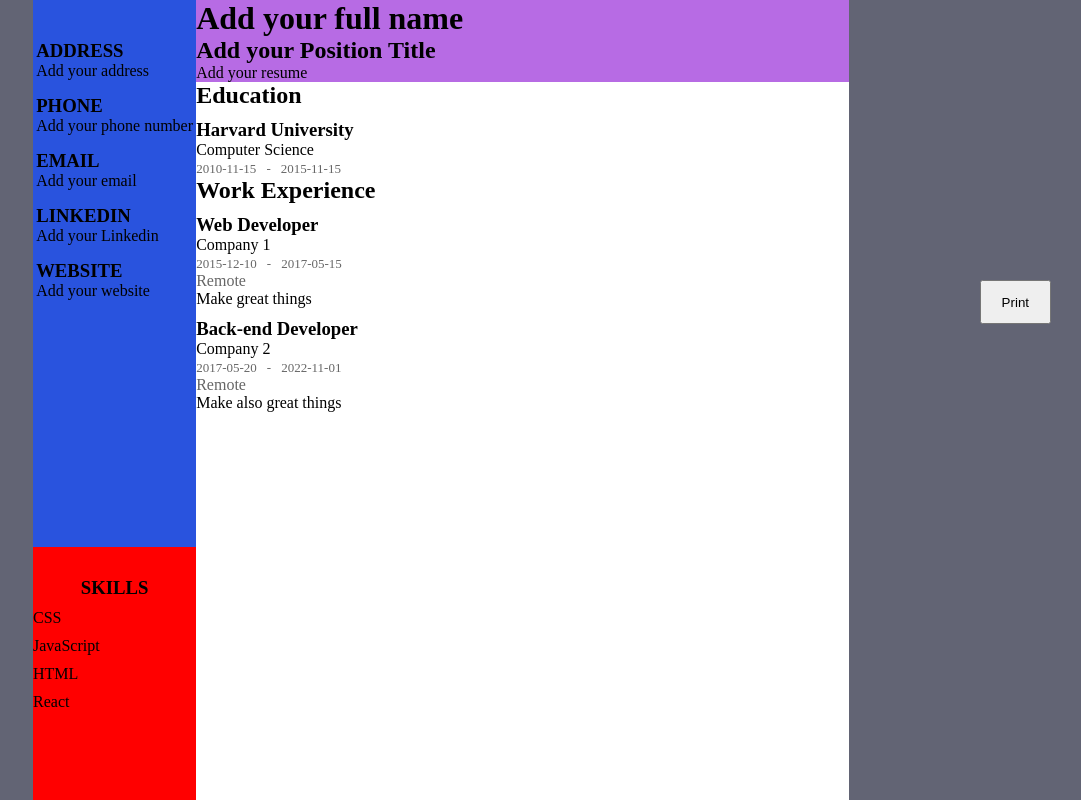
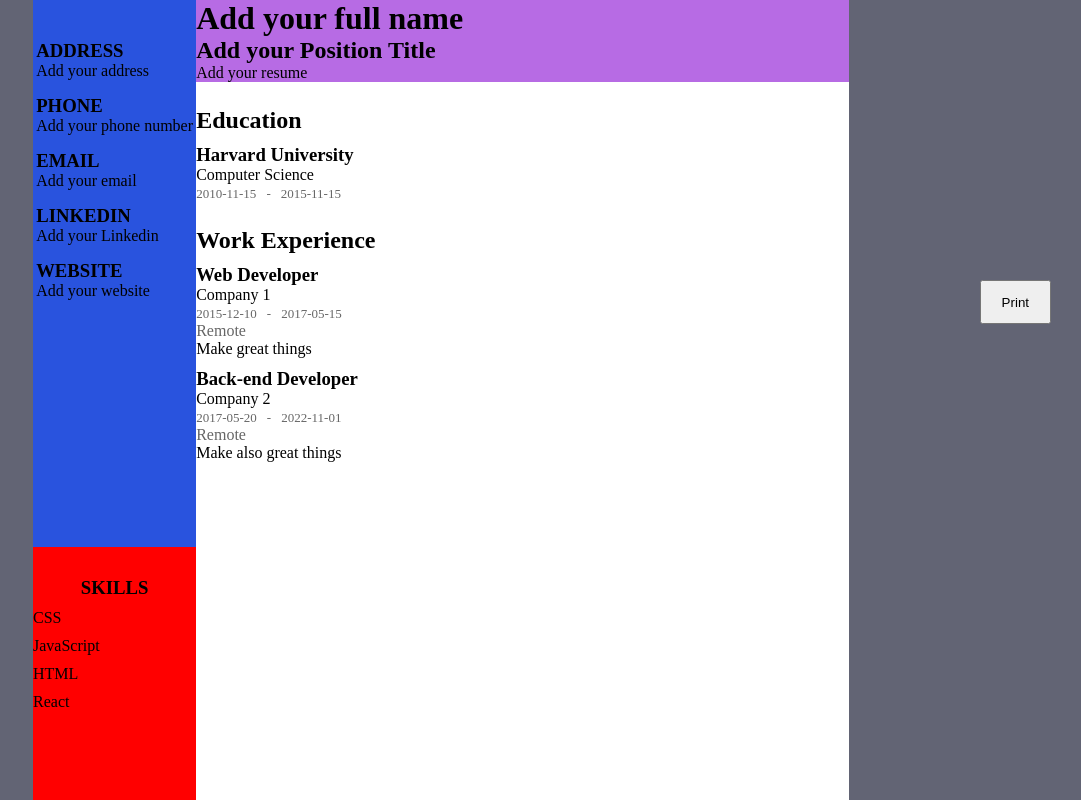
Before and after one commit to Luise8/cd-app, a React (Create React App) app: page / in a window 1280 px wide. Shown: the top 800 px of the page, without its empty margins (199-1280 px from the left). Built offline with nearby package versions, Linux system fonts and the light colour scheme.

Commit message:
Positioning components
Positioning MainInformation, Experience, and Education

```diff
--- a/src/styles/App.css
+++ b/src/styles/App.css
@@ -15,6 +15,9 @@
 
 .right-main-container-sheet {
   width: 80%;
+  display: flex;
+  flex-direction: column;
+  gap: 25px;
 }
 
 .sidebar {
```
